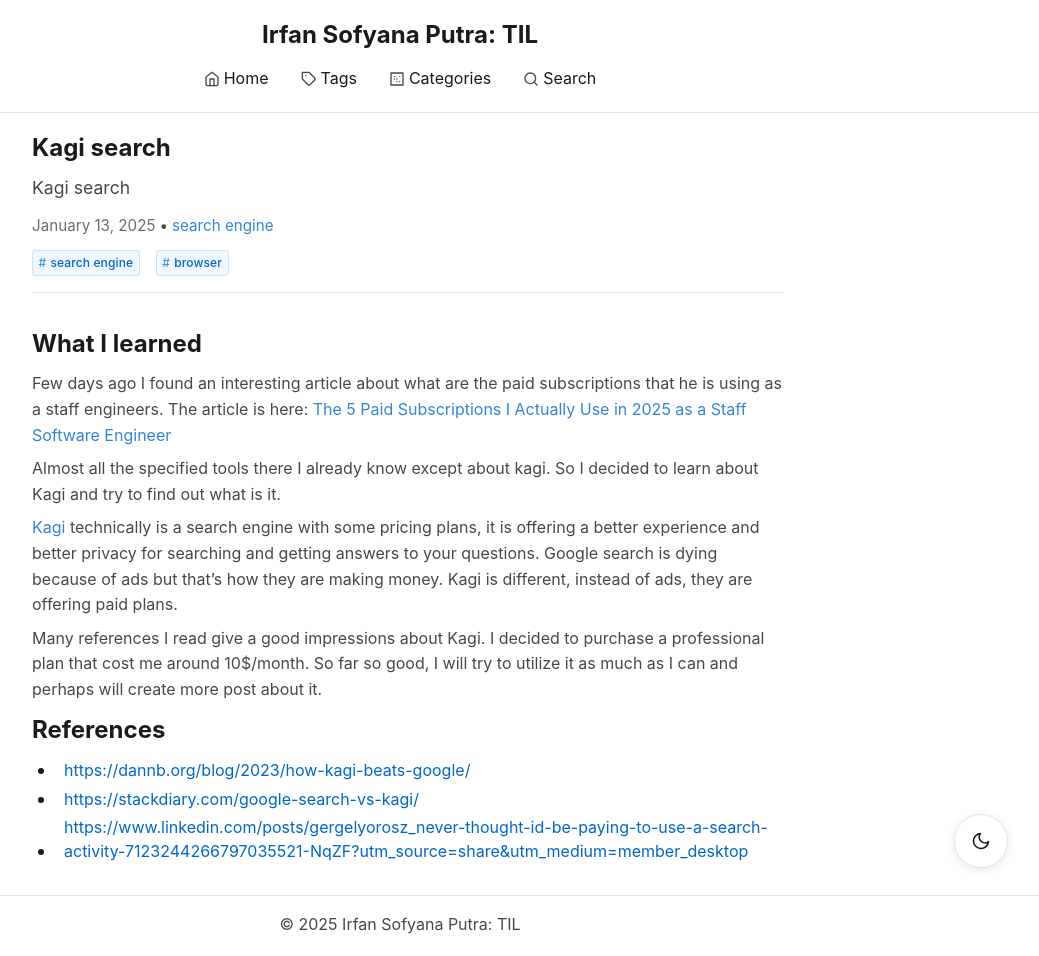
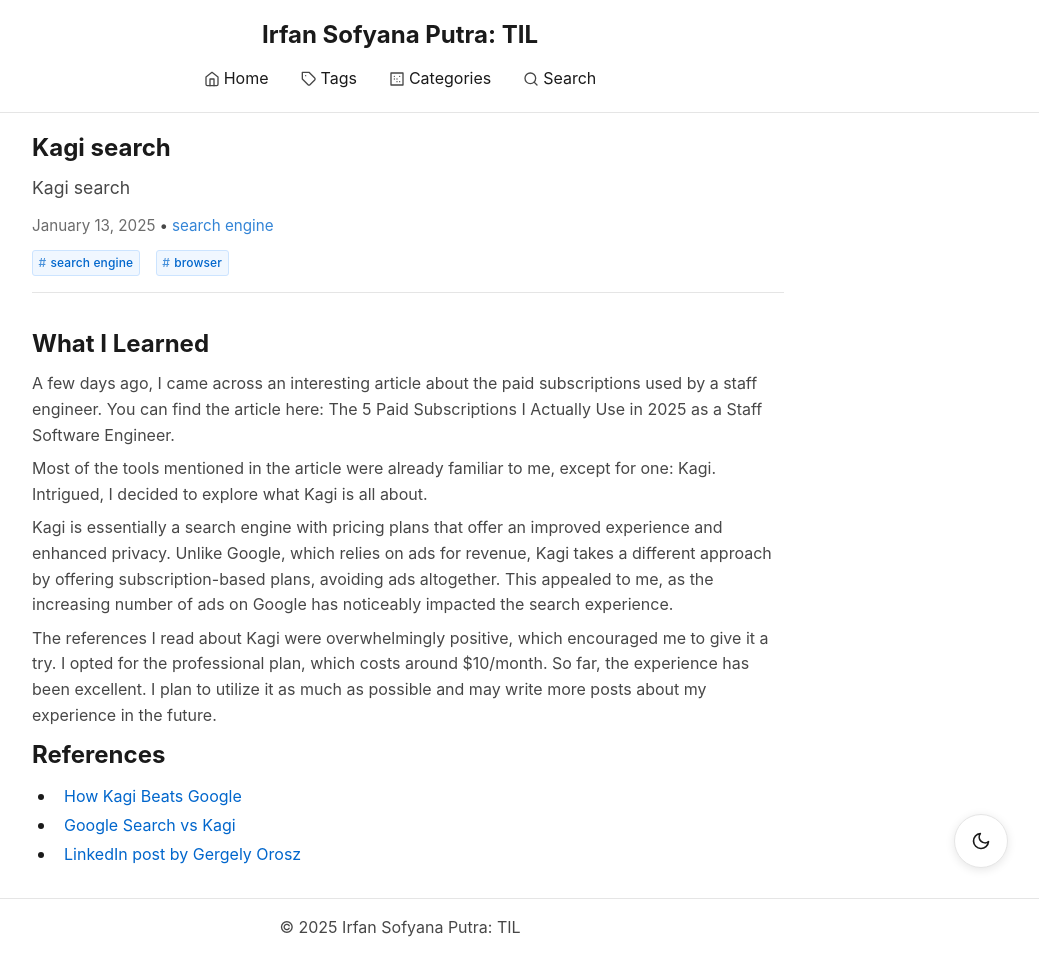
Before and after one commit to irfansofyana/til, a Jekyll site: the page built from _til/2025-01-13-kagi.md, in a window 1280 px wide. Shown: the whole page, without its empty margins (240-1279 px from the left). Built offline with Jekyll 4.4.1, drawn with Linux system fonts in a browser that asks for light colours.

Commit message:
update post

```diff
--- a/_til/2025-01-13-kagi.md
+++ b/_til/2025-01-13-kagi.md
@@ -7,18 +7,18 @@
 tags: [search engine, browser]
 ---
 
-## What I learned
+## What I Learned
 
-Few days ago I found an interesting article about what are the paid subscriptions that he is using as a staff engineers. The article is here: [The 5 Paid Subscriptions I Actually Use in 2025 as a Staff Software Engineer](https://levelup.gitconnected.com/the-5-paid-subscriptions-i-actually-use-in-2025-as-a-staff-software-engineer-98033c94566e)
+A few days ago, I came across an interesting article about the paid subscriptions used by a staff engineer. You can find the article here: The 5 Paid Subscriptions I Actually Use in 2025 as a Staff Software Engineer.
 
-Almost all the specified tools there I already know except about kagi. So I decided to learn about Kagi and try to find out what is it.
+Most of the tools mentioned in the article were already familiar to me, except for one: Kagi. Intrigued, I decided to explore what Kagi is all about.
 
-[Kagi](https://kagi.com/) technically is a search engine with some pricing plans, it is offering a better experience and better privacy for searching and getting answers to your questions. Google search is dying because of ads but that's how they are making money. Kagi is different, instead of ads, they are offering paid plans.
+Kagi is essentially a search engine with pricing plans that offer an improved experience and enhanced privacy. Unlike Google, which relies on ads for revenue, Kagi takes a different approach by offering subscription-based plans, avoiding ads altogether. This appealed to me, as the increasing number of ads on Google has noticeably impacted the search experience.
 
-Many references I read give a good impressions about Kagi. I decided to purchase a professional plan that cost me around 10$/month. So far so good, I will try to utilize it as much as I can and perhaps will create more post about it.
+The references I read about Kagi were overwhelmingly positive, which encouraged me to give it a try. I opted for the professional plan, which costs around $10/month. So far, the experience has been excellent. I plan to utilize it as much as possible and may write more posts about my experience in the future.
 
 ## References
 
-- [https://dannb.org/blog/2023/how-kagi-beats-google/](https://dannb.org/blog/2023/how-kagi-beats-google/)
-- [https://stackdiary.com/google-search-vs-kagi/](https://stackdiary.com/google-search-vs-kagi/)
-- [https://www.linkedin.com/posts/gergelyorosz_never-thought-id-be-paying-to-use-a-search-activity-7123244266797035521-NqZF?utm_source=share&utm_medium=member_desktop](https://www.linkedin.com/posts/gergelyorosz_never-thought-id-be-paying-to-use-a-search-activity-7123244266797035521-NqZF?utm_source=share&utm_medium=member_desktop)
+- [How Kagi Beats Google](https://dannb.org/blog/2023/how-kagi-beats-google/)
+- [Google Search vs Kagi](https://stackdiary.com/google-search-vs-kagi/)
+- [LinkedIn post by Gergely Orosz](https://www.linkedin.com/posts/gergelyorosz_never-thought-id-be-paying-to-use-a-search-activity-7123244266797035521-NqZF?utm_source=share&utm_medium=member_desktop)
```
